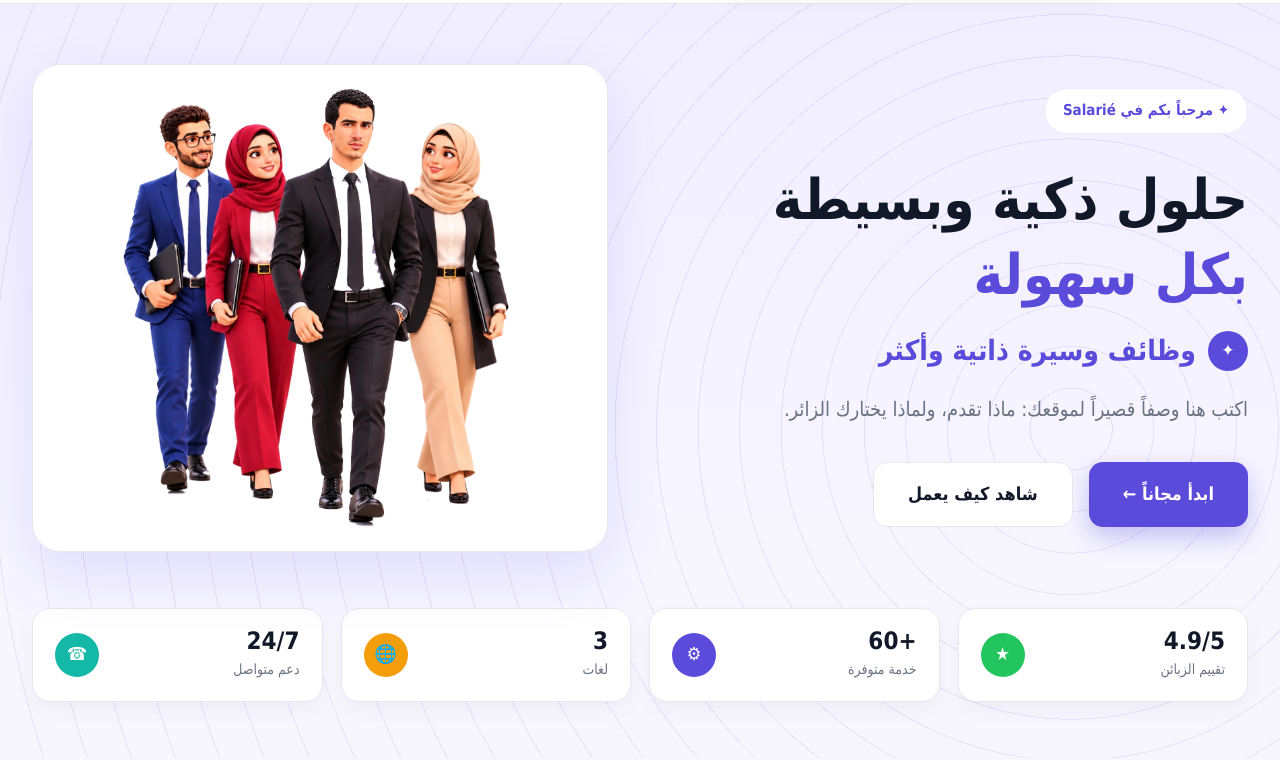
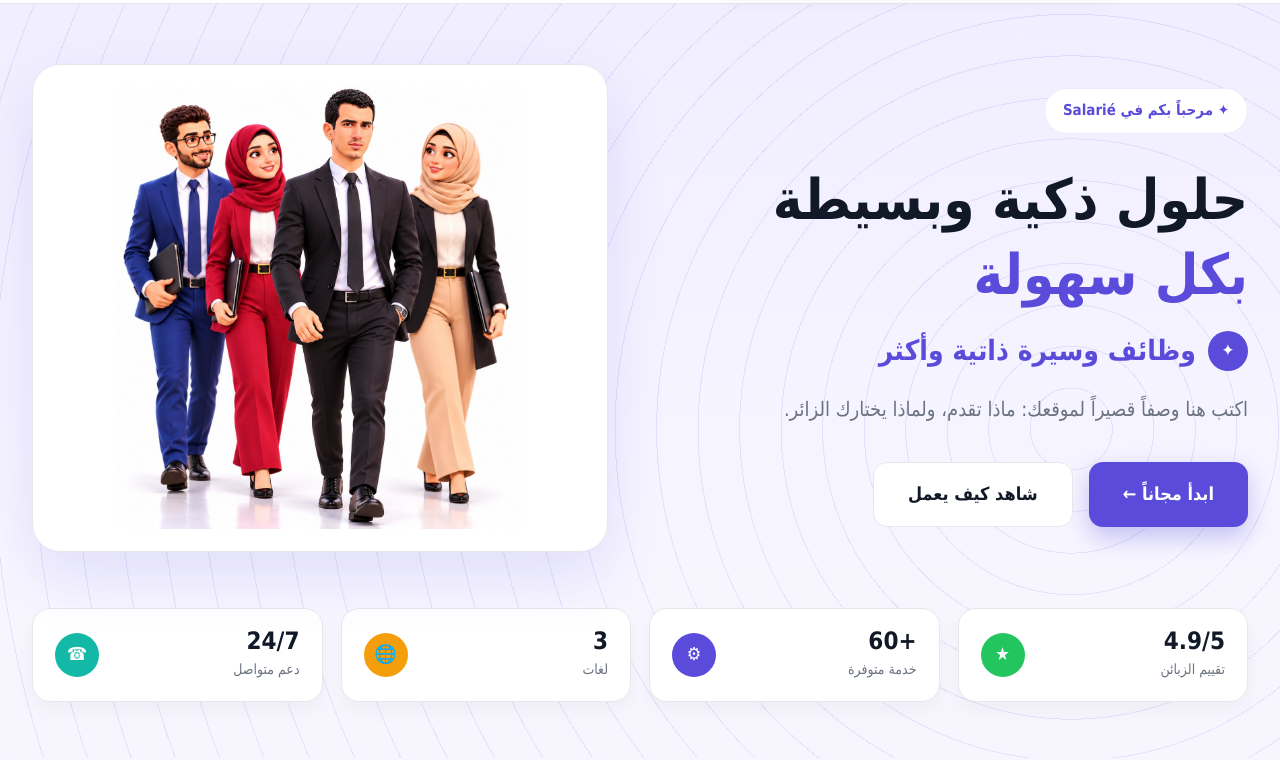
Before and after one commit to Salariemaroc/Salarie, a plain HTML site: page index.html in a window 1280 px wide. Shown: the part 61-821 px from the top of the page. Drawn offline with Linux system fonts and the light colour scheme.

Commit message:
Add files via upload

```diff
--- a/index.html
+++ b/index.html
@@ -200,7 +200,7 @@ footer a:hover{color:#fff}
         </div>
       </div>
       <div class="visual">
-        <img class="art-img" src="hero-teachers.webp" alt="مجموعة من المعلمين والمعلمات يسيرون معاً" data-i18n-alt="hero.alt">
+        <img class="art-img" src="hero-teachers.jpg" alt="مجموعة من المعلمين والمعلمات يسيرون معاً" data-i18n-alt="hero.alt">
       </div>
     </div>
 
```
